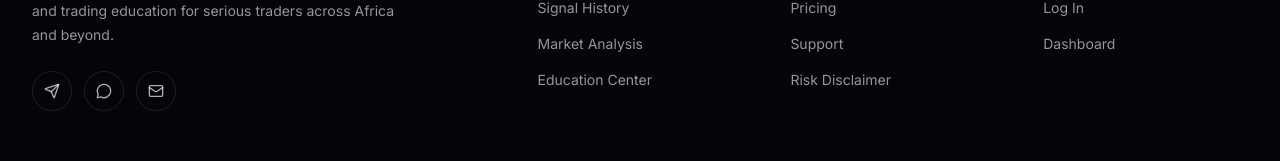
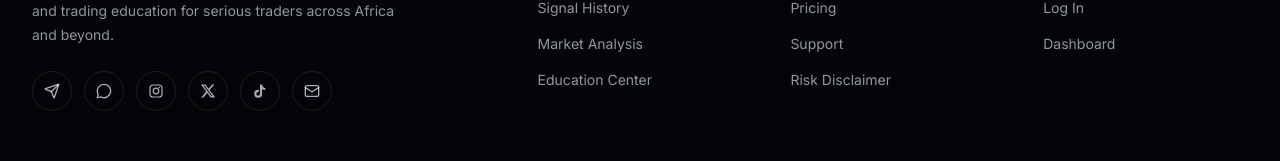
Before and after one commit to Culuska/Afrotrading, a Next.js app in the folder frontend/: page /contact in a window 1280 px wide. Shown: the part 1473-1634 px from the top of the page. Built offline with nearby package versions, Linux system fonts and the light colour scheme; no server answers.

Commit message:
Add Instagram, X, and TikTok links to the site footer
Wires up the newly launched social accounts alongside the existing
Telegram/WhatsApp/Email icons, with small inline SVGs since lucide-react
doesn't ship these brand marks.

```diff
--- /dev/null
+++ b/frontend/src/components/icons/social-icons.tsx
@@ -0,0 +1,28 @@
+// Lucide doesn't ship these brand marks, so they're implemented as small inline SVGs
+// to match the size/color treatment of the other footer icons.
+
+export function InstagramIcon({ className }: { className?: string }) {
+  return (
+    <svg viewBox="0 0 24 24" fill="none" className={className} aria-hidden="true">
+      <rect x="3" y="3" width="18" height="18" rx="5" stroke="currentColor" strokeWidth="1.8" />
+      <circle cx="12" cy="12" r="4.2" stroke="currentColor" strokeWidth="1.8" />
+      <circle cx="17.2" cy="6.8" r="1.1" fill="currentColor" />
+    </svg>
+  );
+}
+
+export function XIcon({ className }: { className?: string }) {
+  return (
+    <svg viewBox="0 0 24 24" fill="currentColor" className={className} aria-hidden="true">
+      <path d="M18.244 2.25h3.308l-7.227 8.26 8.502 11.24H16.17l-5.214-6.817L4.99 21.75H1.68l7.73-8.835L1.254 2.25H8.08l4.713 6.231zm-1.161 17.52h1.833L7.084 4.126H5.117z" />
+    </svg>
+  );
+}
+
+export function TikTokIcon({ className }: { className?: string }) {
+  return (
+    <svg viewBox="0 0 24 24" fill="currentColor" className={className} aria-hidden="true">
+      <path d="M16.6 5.82c-.9-.98-1.4-2.26-1.4-3.62h-3.1v13.94c0 1.55-1.26 2.8-2.8 2.8a2.8 2.8 0 0 1-2.8-2.8 2.8 2.8 0 0 1 2.8-2.8c.3 0 .58.05.85.13V10.3a5.9 5.9 0 0 0-.85-.06A5.9 5.9 0 0 0 3.4 16.1a5.9 5.9 0 0 0 5.9 5.94 5.9 5.9 0 0 0 5.9-5.94V9.05a8.1 8.1 0 0 0 4.75 1.53V7.5a4.8 4.8 0 0 1-3.35-1.68z" />
+    </svg>
+  );
+}
--- a/frontend/src/components/layout/footer.tsx
+++ b/frontend/src/components/layout/footer.tsx
@@ -1,6 +1,14 @@
 import Link from "next/link";
 import { TrendingUp, Send, MessageCircle, Mail, Phone } from "lucide-react";
-import { TELEGRAM_GROUP_URL, WHATSAPP_URL, CONTACT_PHONE_DISPLAY } from "@/lib/config";
+import { InstagramIcon, XIcon, TikTokIcon } from "@/components/icons/social-icons";
+import {
+  TELEGRAM_GROUP_URL,
+  WHATSAPP_URL,
+  CONTACT_PHONE_DISPLAY,
+  INSTAGRAM_URL,
+  X_URL,
+  TIKTOK_URL,
+} from "@/lib/config";
 
 const FOOTER_LINKS = [
   {
@@ -69,6 +77,33 @@ export function Footer() {
                 <MessageCircle className="h-4 w-4" />
               </a>
               <a
+                href={INSTAGRAM_URL}
+                target="_blank"
+                rel="noopener noreferrer"
+                className="flex h-10 w-10 items-center justify-center rounded-full border border-white/10 text-foreground/70 transition-colors hover:border-gold-500/50 hover:text-gold-400"
+                aria-label="Instagram"
+              >
+                <InstagramIcon className="h-4 w-4" />
+              </a>
+              <a
+                href={X_URL}
+                target="_blank"
+                rel="noopener noreferrer"
+                className="flex h-10 w-10 items-center justify-center rounded-full border border-white/10 text-foreground/70 transition-colors hover:border-gold-500/50 hover:text-gold-400"
+                aria-label="X (Twitter)"
+              >
+                <XIcon className="h-4 w-4" />
+              </a>
+              <a
+                href={TIKTOK_URL}
+                target="_blank"
+                rel="noopener noreferrer"
+                className="flex h-10 w-10 items-center justify-center rounded-full border border-white/10 text-foreground/70 transition-colors hover:border-gold-500/50 hover:text-gold-400"
+                aria-label="TikTok"
+              >
+                <TikTokIcon className="h-4 w-4" />
+              </a>
+              <a
                 href="mailto:support@afrotrading.com"
                 className="flex h-10 w-10 items-center justify-center rounded-full border border-white/10 text-foreground/70 transition-colors hover:border-gold-500/50 hover:text-gold-400"
                 aria-label="Email"
--- a/frontend/src/lib/config.ts
+++ b/frontend/src/lib/config.ts
@@ -1,5 +1,10 @@
 export const TELEGRAM_GROUP_URL =
   process.env.NEXT_PUBLIC_TELEGRAM_GROUP_URL || "https://t.me/afrotrading_community";
+
+export const INSTAGRAM_URL =
+  process.env.NEXT_PUBLIC_INSTAGRAM_URL || "https://instagram.com/afrotrading.signals";
+export const X_URL = process.env.NEXT_PUBLIC_X_URL || "https://x.com/Afrotradingfx";
+export const TIKTOK_URL = process.env.NEXT_PUBLIC_TIKTOK_URL || "https://tiktok.com/@afrotrading.fx";
 
 // Digits only (no "+" or spaces) — required format for wa.me links.
 export const WHATSAPP_NUMBER = process.env.NEXT_PUBLIC_WHATSAPP_NUMBER || "252615901901";
```
